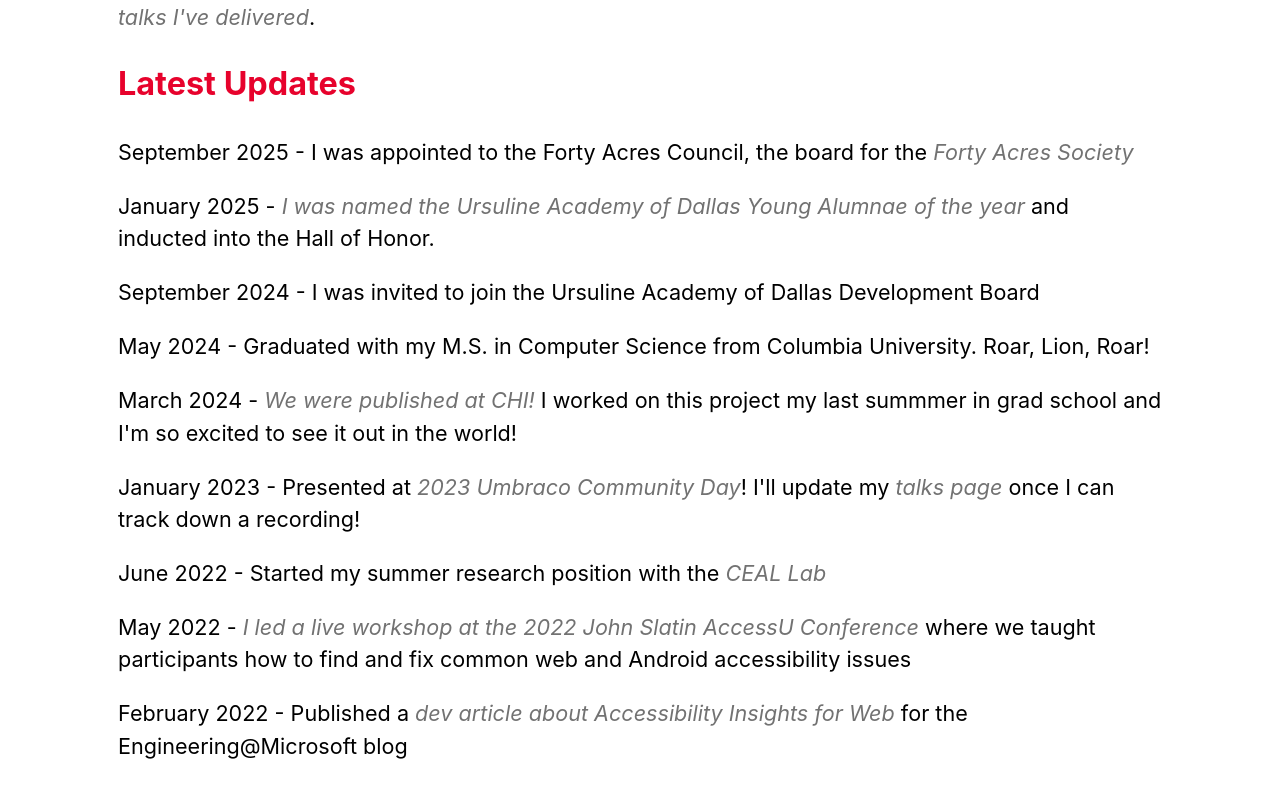
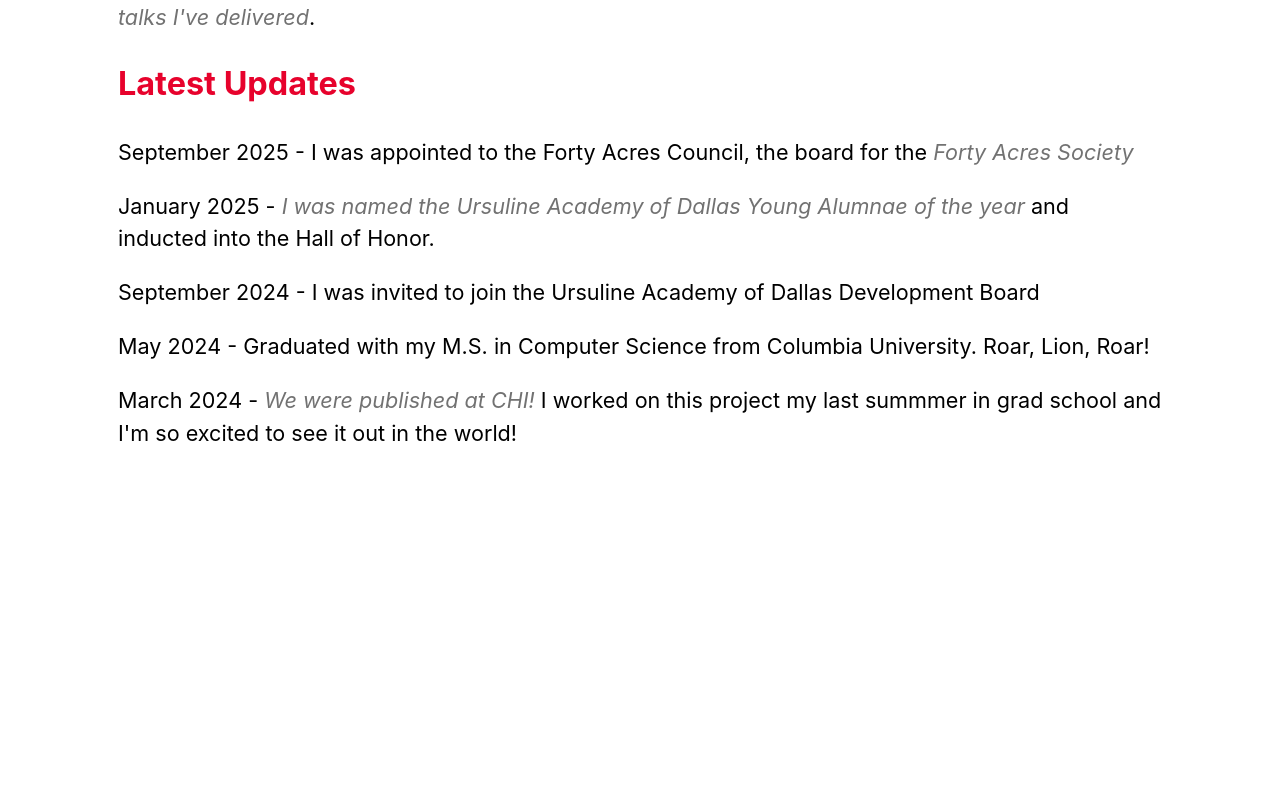
Before and after one commit to JGibson2019/JGibson2019.github.io, a Next.js app in the folder nextjs-blog/: page / in a window 1280 px wide. Shown: the part 813-1611 px from the top of the page. After the commit the page ends 1370 px from the top, so only its background shows below. Built offline with nearby package versions, Linux system fonts and the light colour scheme.

Commit message:
index.js consolidation

```diff
--- a/nextjs-blog/pages/index.js
+++ b/nextjs-blog/pages/index.js
@@ -41,12 +41,6 @@ export default function Home() {
           <p>September 2024 - I was invited to join the Ursuline Academy of Dallas Development Board</p>
           <p>May 2024 - Graduated with my M.S. in Computer Science from Columbia University. Roar, Lion, Roar!</p>
           <p>March 2024 - <a href="https://arxiv.org/pdf/2403.08221">We were published at CHI!</a> I worked on this project my last summmer in grad school and I'm so excited to see it out in the world!</p>
-          <p>January 2023 - Presented at <a href="https://day.umbraco.community/">2023 Umbraco Community Day</a>! I'll update my <Link href="/talks">
-                <a>talks page</a>
-              </Link> once I can track down a recording!</p>
-          <p>June 2022 - Started my summer research position with the <a href="https://ceal.cs.columbia.edu/">CEAL Lab</a></p>
-          <p>May 2022 - <a href="https://knowbility.org/programs/accessu-2022/accessibility-insights-web-and-android-development-with-accessibility-in-mind">I led a live workshop at the 2022 John Slatin AccessU Conference</a> where we taught participants how to find and fix common web and Android accessibility issues</p>
-          <p>February 2022 - Published a <a href="https://devblogs.microsoft.com/engineering-at-microsoft/accessibility-insights-for-web/">dev article about Accessibility Insights for Web</a> for the Engineering@Microsoft blog</p>
       </section>
     </Layout>
   );
```
